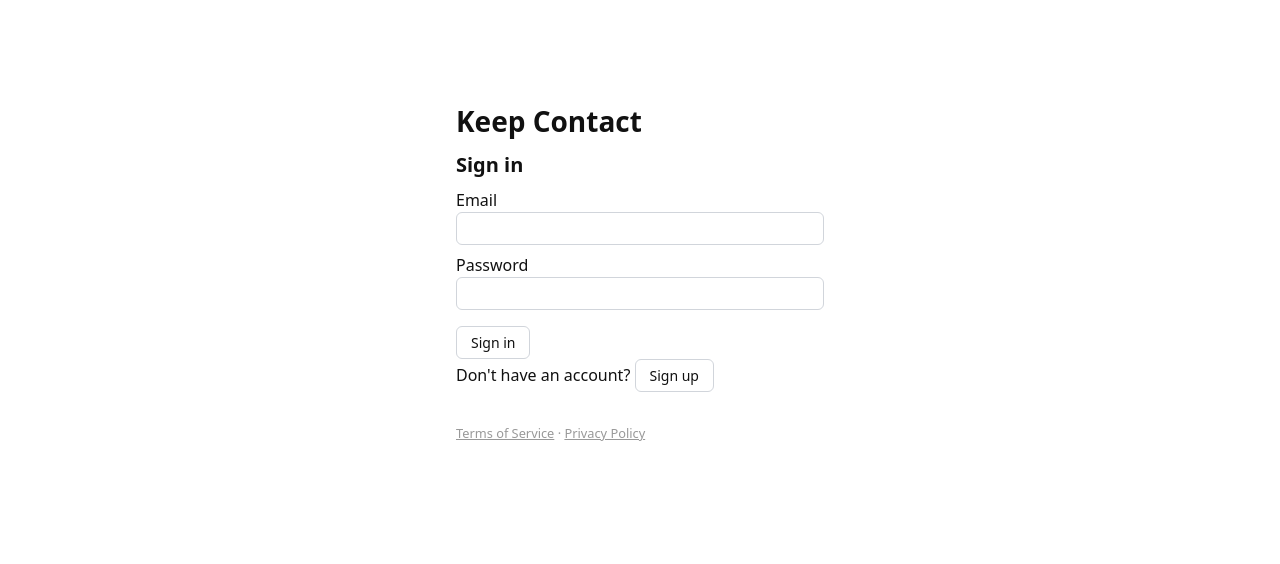
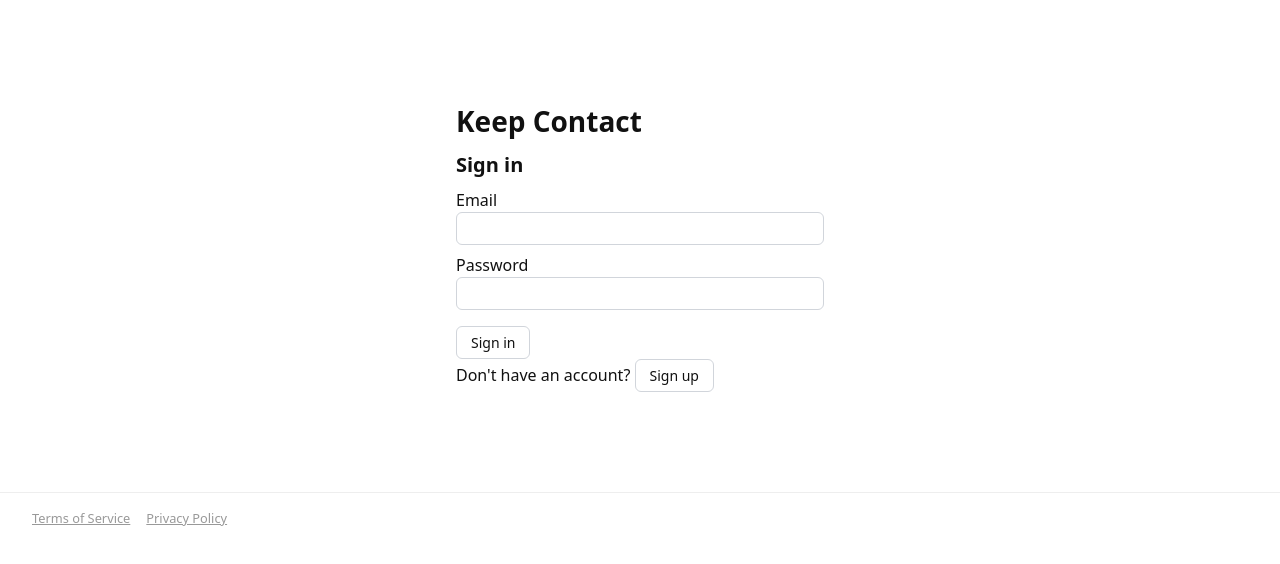
Before and after one commit to mperry2-ctrl/keep-contact, a React (Vite) app in the folder frontend/: page /login in a window 1280 px wide. Shown: the top 564 px of the page. Built offline with nearby package versions, Linux system fonts and the light colour scheme; no server answers.

Commit message:
Add persistent footer with Terms and Privacy links
Footer renders on every page via App.tsx; removed duplicate links from Login page.

Co-Authored-By: Claude Sonnet 4.6 <noreply@anthropic.com>

```diff
--- a/frontend/src/App.tsx
+++ b/frontend/src/App.tsx
@@ -28,6 +28,15 @@ function Nav() {
       <Link to="/profile" style={linkStyle('/profile')}>My Profile</Link>
       <Link to="/settings" style={{ ...linkStyle('/settings'), marginLeft: 'auto' }}>Settings</Link>
     </nav>
+  )
+}
+
+function Footer() {
+  return (
+    <footer style={{ borderTop: '1px solid #eee', padding: '1rem 2rem', marginTop: '3rem', fontSize: '0.8rem', color: '#999', display: 'flex', gap: '1rem' }}>
+      <Link to="/terms" style={{ color: '#999' }}>Terms of Service</Link>
+      <Link to="/privacy" style={{ color: '#999' }}>Privacy Policy</Link>
+    </footer>
   )
 }
 
@@ -67,6 +76,7 @@ export default function App() {
         <Route path="/terms" element={<Terms />} />
         <Route path="/privacy" element={<Privacy />} />
       </Routes>
+      <Footer />
     </BrowserRouter>
   )
 }
--- a/frontend/src/pages/Login.tsx
+++ b/frontend/src/pages/Login.tsx
@@ -1,5 +1,4 @@
 import { useState } from 'react'
-import { Link } from 'react-router-dom'
 import { supabase } from '../lib/supabase'
 
 export default function Login() {
@@ -65,11 +64,6 @@ export default function Login() {
           {isSignUp ? 'Sign in' : 'Sign up'}
         </button>
       </p>
-      <p style={{ marginTop: '2rem', fontSize: '0.8rem', color: '#999' }}>
-        <Link to="/terms" style={{ color: '#999' }}>Terms of Service</Link>
-        {' · '}
-        <Link to="/privacy" style={{ color: '#999' }}>Privacy Policy</Link>
-      </p>
     </div>
   )
 }
```
